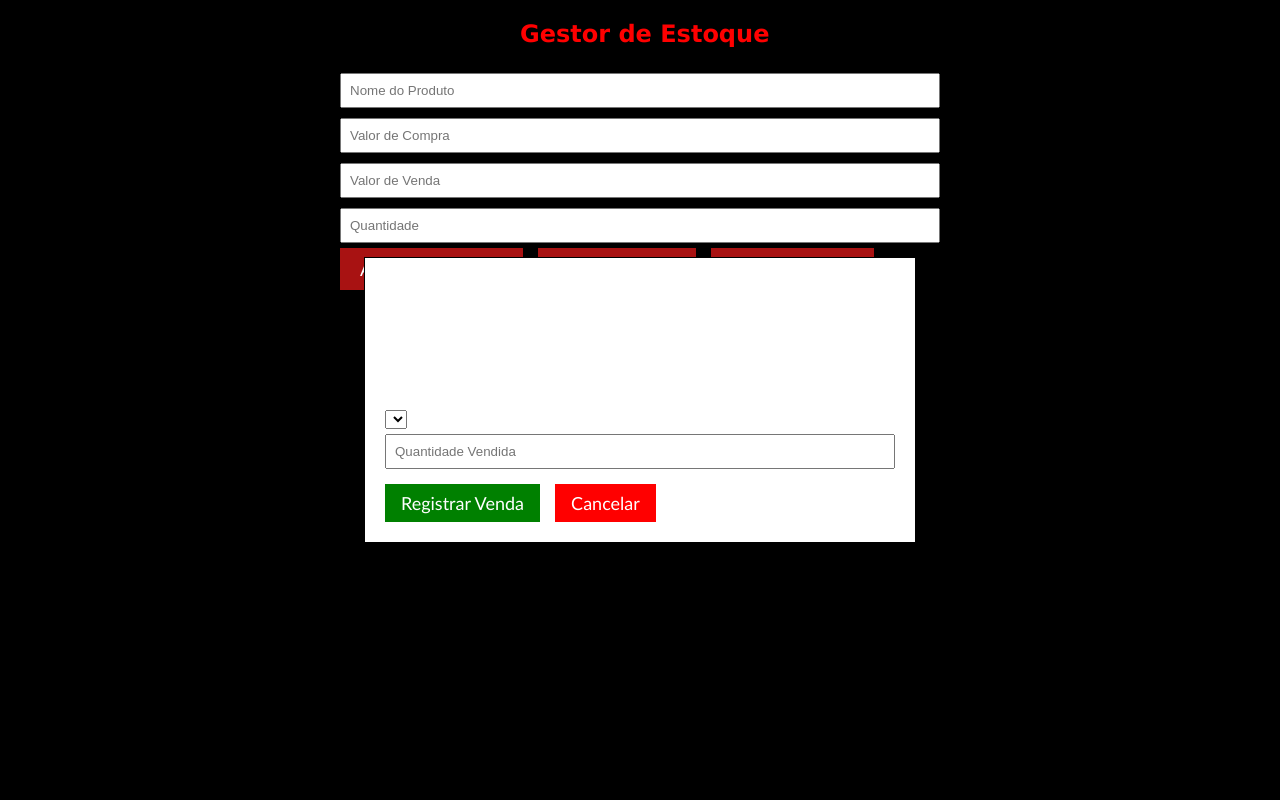
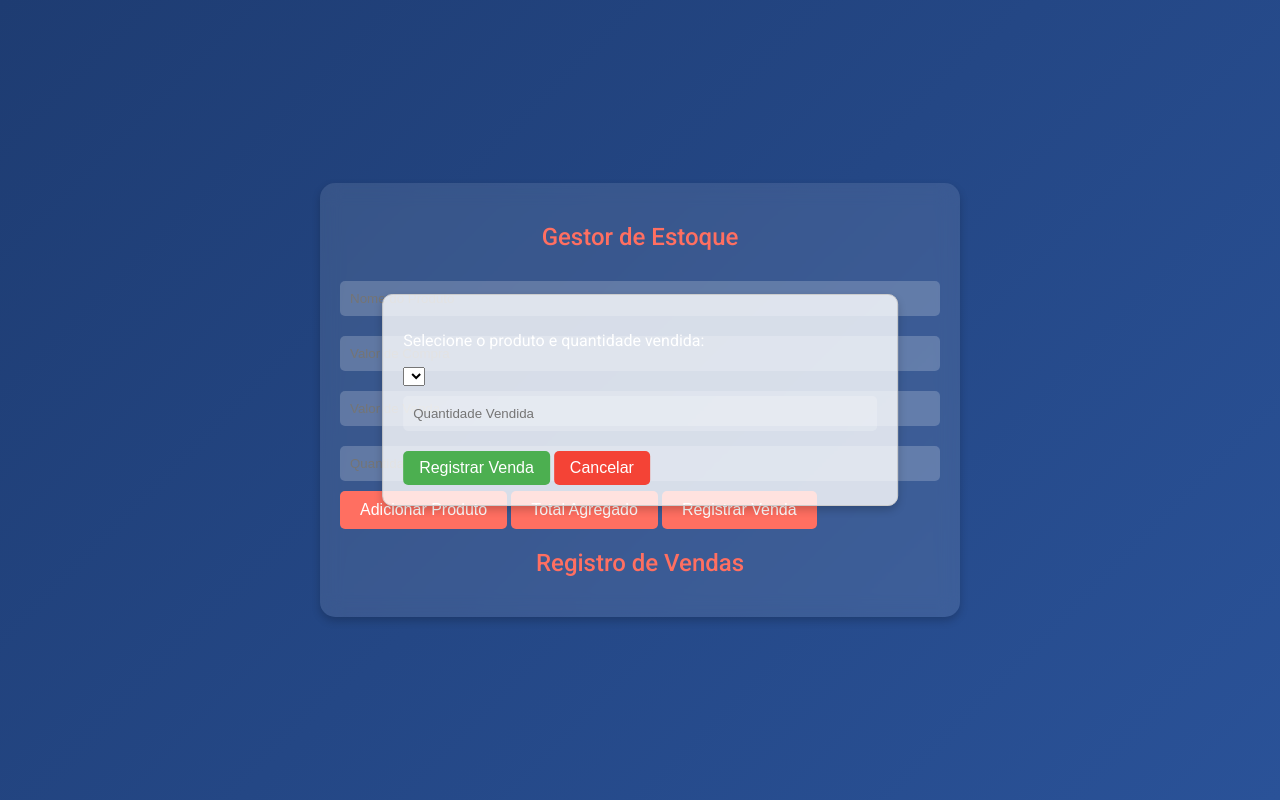
Before and after one commit to shn44/hpbeta, a plain HTML site: page index.html in a window 1280 px wide. Both pictures are taken after a click on the button "Registrar Venda". Drawn offline with Linux system fonts and the light colour scheme.

Commit message:
Update styles.css

```diff
--- a/styles.css
+++ b/styles.css
@@ -1,84 +1,142 @@
+@import url('https://fonts.googleapis.com/css2?family=Roboto:wght@400;500;700&display=swap');
+
+body {
+    font-family: 'Roboto', sans-serif;
+    margin: 0;
+    background: linear-gradient(135deg, #1e3c72 0%, #2a5298 100%);
+    color: #fff;
+    overflow: hidden;
+    display: flex;
+    justify-content: center;
+    align-items: center;
+    height: 100vh;
+}
+
+.container {
+    background: rgba(255, 255, 255, 0.1);
+    padding: 20px;
+    border-radius: 15px;
+    box-shadow: 0 4px 8px rgba(0, 0, 0, 0.2);
+    backdrop-filter: blur(10px);
+    max-width: 600px;
+    width: 100%;
+    animation: fadeIn 1s ease-out;
+}
+
 h2 {
-    color: red;
-    padding-left: 30%;
-    padding-right: auto;
+    color: #ff6f61;
+    text-align: center;
+    margin-bottom: 20px;
+    font-weight: 500;
 }
-body {
-    font-family: Verdana, Geneva, Tahoma, sans-serif;
-    margin: 20px;
-    background-color: rgb(0, 0, 0);
+
+input[type="text"], input[type="number"] {
+    width: calc(100% - 20px);
+    padding: 10px;
+    margin: 10px 0;
+    border: none;
+    border-radius: 5px;
+    background: rgba(255, 255, 255, 0.2);
+    color: #fff;
 }
-.container {
-    max-width: 600px;
-    margin: auto;
-}
-input[type="text"], [type="number"] {
-    width: 100%;
-    padding: 8px;
-    margin: 5px 0;
-    box-sizing: border-box;
-}
+
 button {
     padding: 10px 20px;
-    background-color: rgb(168, 18, 18);
+    background-color: #ff6f61;
     color: white;
     border: none;
     cursor: pointer;
-    font-family: 'Gill Sans', 'Gill Sans MT', Calibri, 'Trebuchet MS', sans-serif;
-    font-size: 18px;
+    font-size: 16px;
+    border-radius: 5px;
+    transition: background-color 0.3s ease;
+}
+
+button:hover {
+    background-color: #e65a50;
+}
+
+.product-list, .sales-list {
+    margin-top: 20px;
+}
+
+.product-item, .sale-item {
+    padding: 10px;
+    border-bottom: 1px solid rgba(255, 255, 255, 0.2);
+    display: flex;
+    justify-content: space-between;
+    align-items: center;
+    animation: slideIn 0.5s ease-out;
+}
+
+.product-item button, .sale-item button {
+    background-color: #ff6f61;
+}
+
+.product-item button.edit-btn, .sale-item button.edit-btn {
+    background-color: #1e90ff;
     margin-right: 10px;
 }
-button:hover {
-    background-color: green;
-}
-.product-list, .sales-list {
-    margin-top: 20px;
-    color: white;
-    padding-left: 15px;
-}
-.product-item, .sale-item {
-    padding: 10px;
-    border-bottom: 1px solid white;
-    display: inline-flex;
-    justify-content: space-between;
-    align-items: center;
-}
-.product-item button, .sale-item button {
-    background-color: red;
-}
-.product-item button.edit-btn, .sale-item button.edit-btn {
-    background-color: rgb(0, 102, 255);
-}
+
 .dialog {
     display: none;
     position: fixed;
     top: 50%;
     left: 50%;
     transform: translate(-50%, -50%);
-    background-color: white;
+    background-color: rgba(255, 255, 255, 0.8);
     padding: 20px;
-    border: 1px solid black;
+    border: 1px solid #ccc;
+    border-radius: 10px;
+    box-shadow: 0 4px 8px rgba(0, 0, 0, 0.2);
     z-index: 1000;
+    animation: scaleIn 0.3s ease-out;
 }
+
 .dialog button {
     margin-top: 10px;
     padding: 8px 16px;
-    background-color: #008000;
-    color: white;
-    border: none;
-    cursor: pointer;
+    background-color: #4caf50;
 }
+
 .dialog button.cancel {
-    background-color: #FF0000;
+    background-color: #f44336;
 }
-img {
-    padding-left: 47%;
-    width: 111px;
-    height: 111px;
+
+.resultado {
+    color: #2196F3;
+    text-align: center;
+    margin-top: 10px;
 }
-p {
-    color: white;
-    padding-left: 43%;
-    padding-right: auto;
-    margin-bottom: 77px;
+
+@keyframes fadeIn {
+    from {
+        opacity: 0;
+        transform: scale(0.95);
+    }
+    to {
+        opacity: 1;
+        transform: scale(1);
+    }
 }
+
+@keyframes slideIn {
+    from {
+        opacity: 0;
+        transform: translateY(20px);
+    }
+    to {
+        opacity: 1;
+        transform: translateY(0);
+    }
+}
+
+@keyframes scaleIn {
+    from {
+        opacity: 0;
+        transform: scale(0.8);
+    }
+    to {
+        opacity: 1;
+        transform: scale(1);
+    }
+}
```
